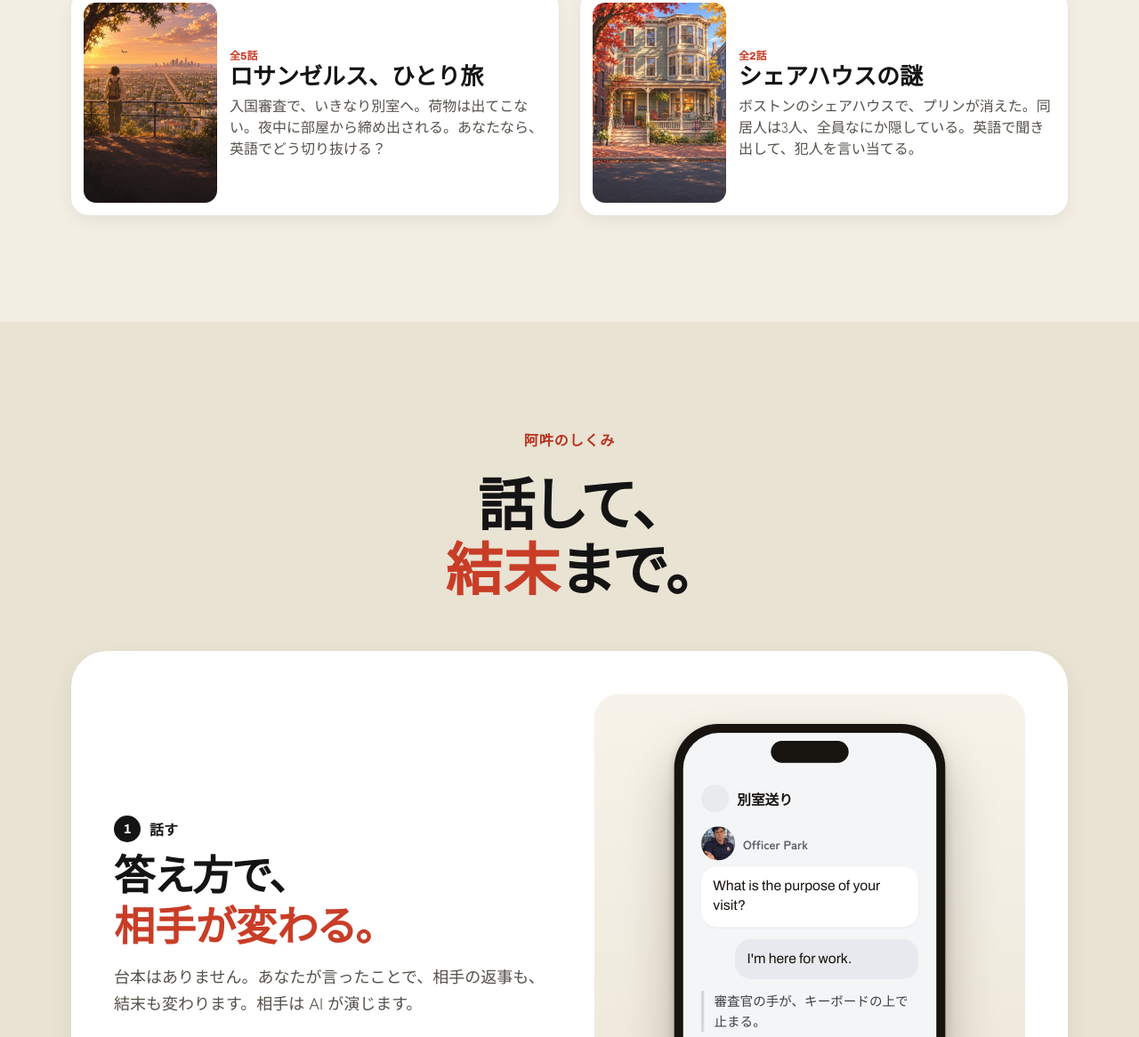
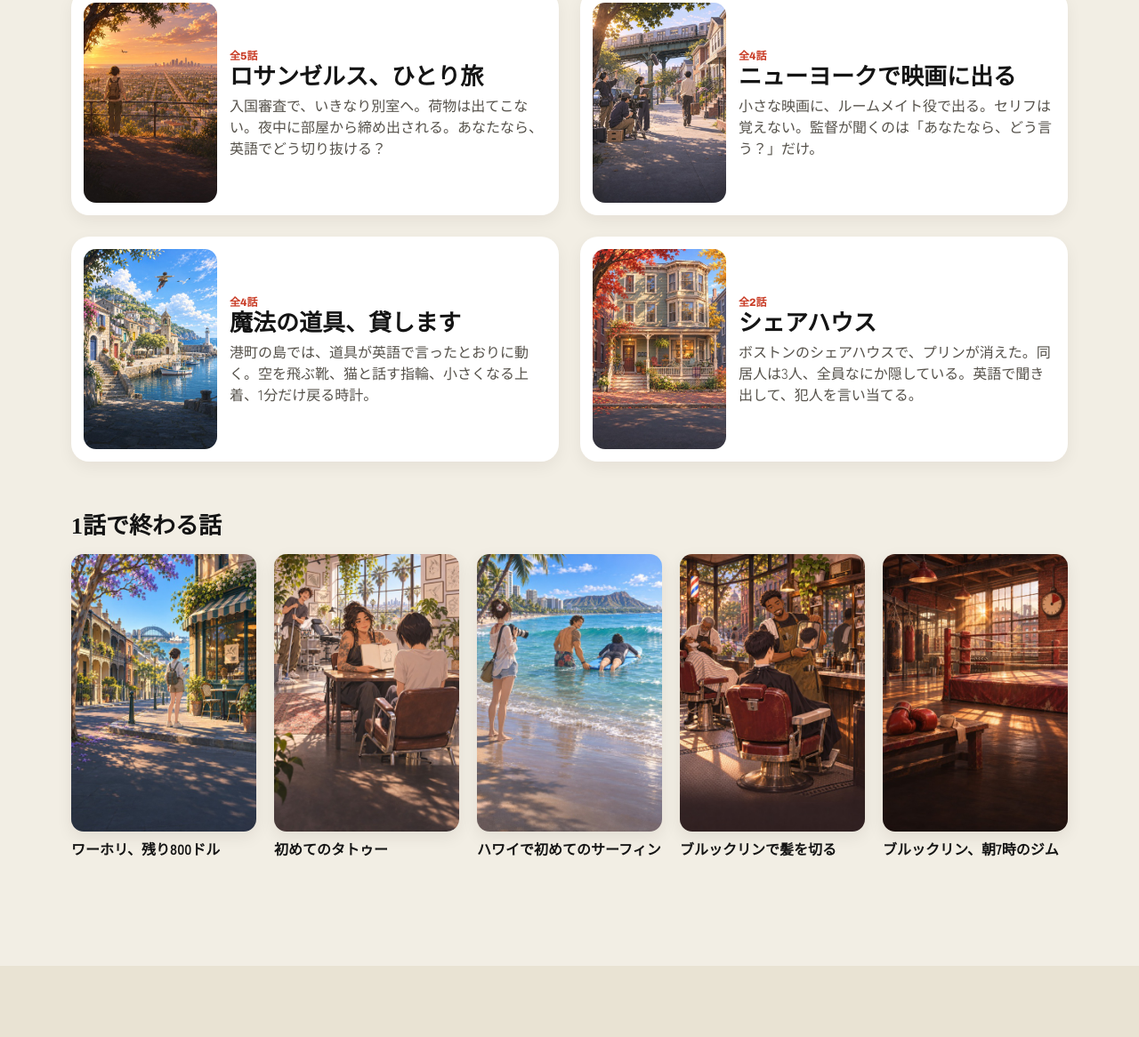
Before and after one commit to NTPoker/aun-site, a plain HTML site: page ja/index.html in a window 1280 px wide. Shown: the part 1187-2353 px from the top of the page at 89% size. Drawn offline with Linux system fonts and the light colour scheme; a web font is replaced by a local one.

Commit message:
物語のトップを本番（11/22、aun-exam-00084-ffg）に合わせる：英語の物語20話（シリーズ4つと1話で終わる話5つ）、学べる言葉から「日本語は準備中」を消す
Co-Authored-By: Claude Opus 5.5 <noreply@anthropic.com>

```diff
--- a/ja/index.html
+++ b/ja/index.html
@@ -67,9 +67,16 @@ gtag('js',new Date());gtag('config','G-T49S0CQFE1');
 .sr-list img{width:92px;height:92px;border-radius:14px;object-fit:cover;display:block}
 .sr-list small{display:block;font-family:'Archivo',var(--sans);font-weight:800;font-size:12px;color:var(--red)}
 .sr-list b{display:block;font-family:var(--serif);font-weight:900;font-size:21px;line-height:1.3}
-.sr-list span{display:block;margin-top:2px;font-size:14px;line-height:1.5;color:var(--ink2)}
+.sr-list div>span{display:block;margin-top:2px;font-size:14px;line-height:1.5;color:var(--ink2)}
 .sr-list img{height:138px;object-position:50% 25%}
-@media (min-width:900px){.sr .lp-in{display:block}.sr .lp-cap{margin-bottom:40px}.sr-list{grid-template-columns:1fr 1fr;gap:24px}.sr-list b{font-size:26px}.sr-list span{font-size:16px}.sr-list li{grid-template-columns:150px 1fr;padding:14px}.sr-list img{width:150px;height:225px}}
+@media (min-width:900px){.sr .lp-in{display:block}.sr .lp-cap{margin-bottom:40px}.sr-list{grid-template-columns:1fr 1fr;gap:24px}.sr-list b{font-size:26px}.sr-list div>span{font-size:16px}.sr-list li{grid-template-columns:150px 1fr;padding:14px}.sr-list img{width:150px;height:225px}}
+.sr-h{margin:36px 0 14px;font-family:var(--serif);font-weight:900;font-size:21px;line-height:1.3}
+.sr-one{list-style:none;margin:0 -24px;padding:0 24px 6px;display:grid;grid-auto-flow:column;grid-auto-columns:148px;gap:12px;overflow-x:auto;scroll-snap-type:x mandatory;scroll-padding:0 24px;-webkit-overflow-scrolling:touch;scrollbar-width:none}
+.sr-one::-webkit-scrollbar{display:none}
+.sr-one li{scroll-snap-align:start}
+.sr-one img{width:100%;height:auto;aspect-ratio:2/3;object-fit:cover;border-radius:14px;display:block;box-shadow:0 6px 18px rgba(40,25,10,.08)}
+.sr-one b{display:block;margin-top:8px;font-size:15px;font-weight:700;line-height:1.45}
+@media (min-width:900px){.sr-h{margin-top:56px;font-size:26px}.sr-one{margin:0;padding:0;grid-auto-flow:row;grid-template-columns:repeat(5,1fr);gap:20px;overflow:visible}.sr-one b{font-size:16px}}
 .lp-faq a{color:inherit;text-underline-offset:3px}
 </style>
 </head>
@@ -94,11 +101,21 @@ gtag('js',new Date());gtag('config','G-T49S0CQFE1');
 
 <section class="lp-sec sr">
 <div class="lp-in">
-<p class="lp-kick">いま遊べる物語</p>
+<p class="lp-kick">いま遊べる英語の物語、20話</p>
 <h2 class="lp-cap" data-a>どの話から、<br><em>始める？</em></h2>
 <ul class="sr-list">
-<li><img src="/img/learn/cover_trip.jpg" alt="" width="480" height="720" loading="lazy"><div><small>全5話</small><b>ロサンゼルス、ひとり旅</b><span>入国審査で、いきなり別室へ。荷物は出てこない。夜中に部屋から締め出される。あなたなら、英語でどう切り抜ける？</span></div></li>
-<li><img src="/img/learn/cover_house.jpg" alt="" width="480" height="720" loading="lazy"><div><small>全2話</small><b>シェアハウスの謎</b><span>ボストンのシェアハウスで、プリンが消えた。同居人は3人、全員なにか隠している。英語で聞き出して、犯人を言い当てる。</span></div></li>
+<li><img src="/img/learn/cover_trip.jpg" alt="" width="480" height="720" loading="lazy"><div><small>全5話</small><b><span class="nw">ロサンゼルス、</span><span class="nw">ひとり旅</span></b><span>入国審査で、いきなり別室へ。荷物は出てこない。夜中に部屋から締め出される。あなたなら、英語でどう切り抜ける？</span></div></li>
+<li><img src="/img/learn/cover_film.jpg" alt="" width="480" height="720" loading="lazy"><div><small>全4話</small><b><span class="nw">ニューヨークで</span><span class="nw">映画に出る</span></b><span>小さな映画に、ルームメイト役で出る。セリフは覚えない。監督が聞くのは「あなたなら、どう言う？」だけ。</span></div></li>
+<li><img src="/img/learn/cover_magic.jpg" alt="" width="480" height="720" loading="lazy"><div><small>全4話</small><b><span class="nw">魔法の道具、</span><span class="nw">貸します</span></b><span>港町の島では、道具が英語で言ったとおりに動く。空を飛ぶ靴、猫と話す指輪、小さくなる上着、1分だけ戻る時計。</span></div></li>
+<li><img src="/img/learn/cover_house.jpg" alt="" width="480" height="720" loading="lazy"><div><small>全2話</small><b>シェアハウス</b><span>ボストンのシェアハウスで、プリンが消えた。同居人は3人、全員なにか隠している。英語で聞き出して、犯人を言い当てる。</span></div></li>
+</ul>
+<h3 class="sr-h">1話で終わる話</h3>
+<ul class="sr-one">
+<li><img src="/img/learn/cover_wh.jpg" alt="" width="480" height="720" loading="lazy"><b><span class="nw">ワーホリ、</span><span class="nw">残り800ドル</span></b></li>
+<li><img src="/img/learn/cover_tattoo.jpg" alt="" width="480" height="720" loading="lazy"><b><span class="nw">初めての</span><span class="nw">タトゥー</span></b></li>
+<li><img src="/img/learn/cover_surf.jpg" alt="" width="480" height="720" loading="lazy"><b><span class="nw">ハワイで</span><span class="nw">初めての</span><span class="nw">サーフィン</span></b></li>
+<li><img src="/img/learn/cover_barber.jpg" alt="" width="480" height="720" loading="lazy"><b><span class="nw">ブルックリンで</span><span class="nw">髪を切る</span></b></li>
+<li><img src="/img/learn/cover_gym.jpg" alt="" width="480" height="720" loading="lazy"><b><span class="nw">ブルックリン、</span><span class="nw">朝7時のジム</span></b></li>
 </ul>
 </div>
 </section>
@@ -140,7 +157,7 @@ gtag('js',new Date());gtag('config','G-T49S0CQFE1');
 <details><summary>料金は？</summary><p>無料です。</p></details>
 <details><summary>登録は要る？</summary><p>登録なしで始められます。話の途中から先へ進む時に、Apple か Google でログインします。</p></details>
 <details><summary>スマホで遊べる？</summary><p>スマホでも PC でも、ブラウザで遊べます。インストールは要りません。</p></details>
-<details><summary>学べる言葉は？</summary><p>英語と日本語です。日本語の物語は、日本語を学ぶ人向けに準備しています。</p></details>
+<details><summary>学べる言葉は？</summary><p>英語と日本語です。日本語を学ぶ人には「東京ひとり旅」「日本の大学に留学」などの物語があり、「魔法の道具、貸します」はどちらの言葉でも遊べます。学ぶ言葉は、設定の「学ぶ言語」で選べます。</p></details>
 <details><summary>話した内容は、どうなる？</summary><p>会話は話ごとに残り、あとで読み返せます。返事を作るために、あなたの文と声を AI の会社（OpenAI）に送ります。くわしくは<a href="/privacy.html">プライバシーポリシー</a>へ。</p></details>
 </div>
 </div>
```
Also changed, not shown: img/learn/cover_barber.jpg (added), img/learn/cover_film.jpg (added), img/learn/cover_gym.jpg (added), img/learn/cover_magic.jpg (added), img/learn/cover_surf.jpg (added), img/learn/cover_tattoo.jpg (added), img/learn/cover_wh.jpg (added).
